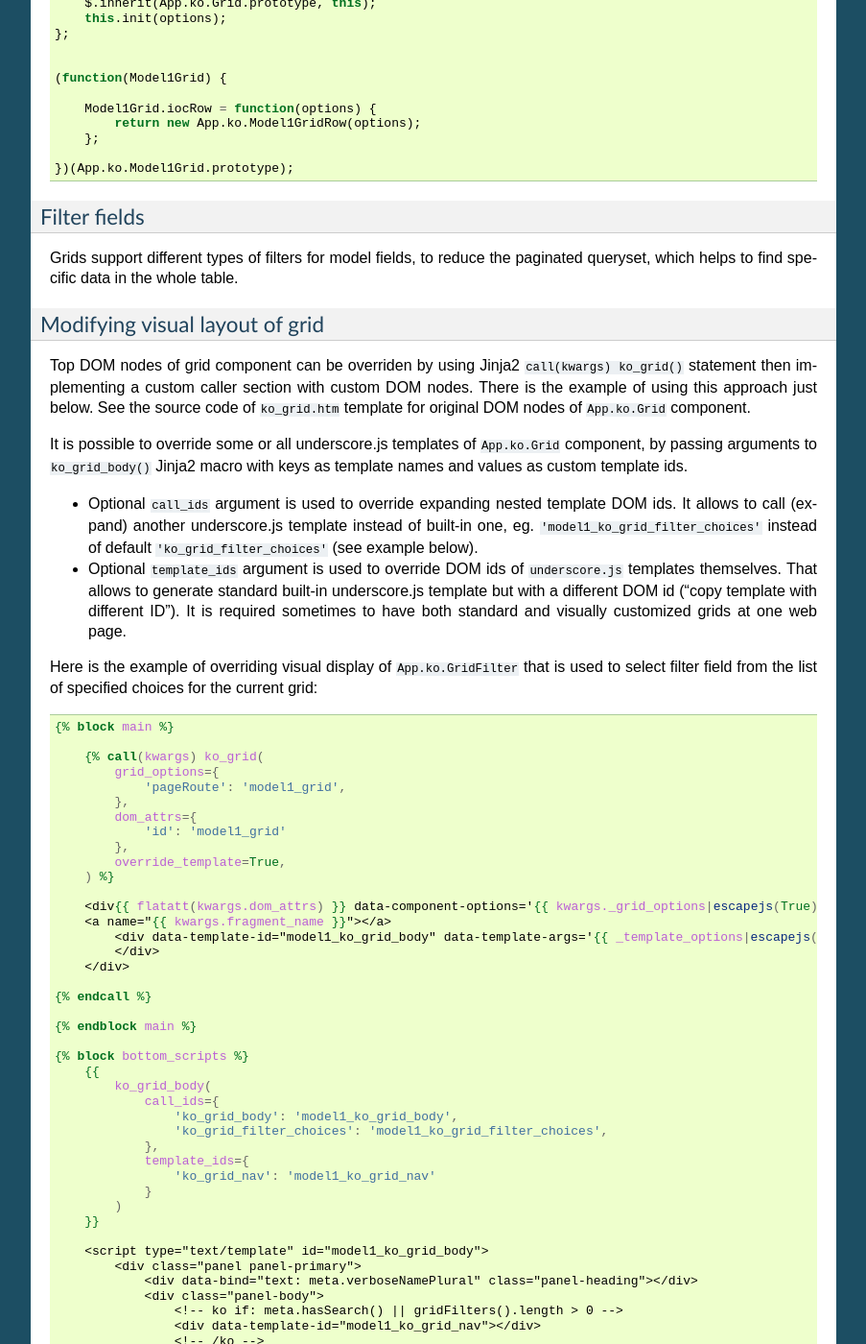
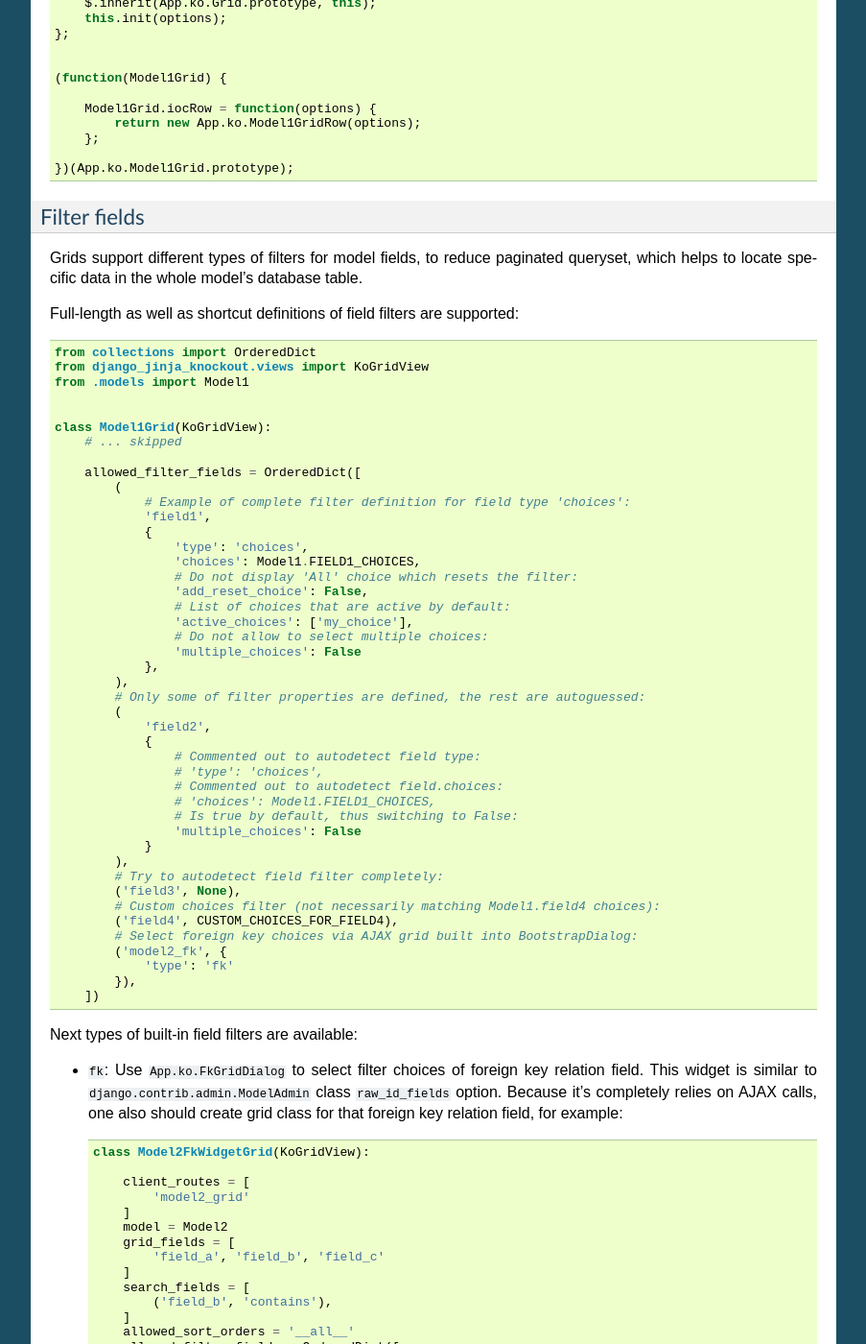
Before and after one commit to Dmitri-Sintsov/django-jinja-knockout, a Sphinx documentation site: the page built from docs/grids.rst, in a window 1280 px wide and 1400 px high, scrolled down 5029 px. Shown: the whole window at 96% size, without its empty margins (198-1101 px from the left). Built offline with Sphinx 7.4.7, drawn with Linux system fonts in a browser that asks for light colours; some of the changed text lies outside the part shown.

Commit message:
grids.rst filter fields section in progress.

```diff
--- a/docs/grids.rst
+++ b/docs/grids.rst
@@ -304,8 +304,108 @@ inputs (using grid as paginated AJAX form)::
 
 Filter fields
 ~~~~~~~~~~~~~
-Grids support different types of filters for model fields, to reduce the paginated queryset, which helps to find
-specific data in the whole table.
+Grids support different types of filters for model fields, to reduce paginated queryset, which helps to locate specific
+data in the whole model's database table.
+
+.. highlight:: python
+
+Full-length as well as shortcut definitions of field filters are supported::
+
+    from collections import OrderedDict
+    from django_jinja_knockout.views import KoGridView
+    from .models import Model1
+
+
+    class Model1Grid(KoGridView):
+        # ... skipped
+
+        allowed_filter_fields = OrderedDict([
+            (
+                # Example of complete filter definition for field type 'choices':
+                'field1',
+                {
+                    'type': 'choices',
+                    'choices': Model1.FIELD1_CHOICES,
+                    # Do not display 'All' choice which resets the filter:
+                    'add_reset_choice': False,
+                    # List of choices that are active by default:
+                    'active_choices': ['my_choice'],
+                    # Do not allow to select multiple choices:
+                    'multiple_choices': False
+                },
+            ),
+            # Only some of filter properties are defined, the rest are autoguessed:
+            (
+                'field2',
+                {
+                    # Commented out to autodetect field type:
+                    # 'type': 'choices',
+                    # Commented out to autodetect field.choices:
+                    # 'choices': Model1.FIELD1_CHOICES,
+                    # Is true by default, thus switching to False:
+                    'multiple_choices': False
+                }
+            ),
+            # Try to autodetect field filter completely:
+            ('field3', None),
+            # Custom choices filter (not necessarily matching Model1.field4 choices):
+            ('field4', CUSTOM_CHOICES_FOR_FIELD4),
+            # Select foreign key choices via AJAX grid built into BootstrapDialog:
+            ('model2_fk', {
+                'type': 'fk'
+            }),
+        ])
+
+Next types of built-in field filters are available:
+
+* ``fk``: Use ``App.ko.FkGridDialog`` to select filter choices of foreign key relation field. This widget is similar to
+  ``django.contrib.admin.ModelAdmin`` class ``raw_id_fields`` option. Because it's completely relies on AJAX calls,
+  one also should create grid class for that foreign key relation field, for example::
+
+    class Model2FkWidgetGrid(KoGridView):
+
+        client_routes = [
+            'model2_grid'
+        ]
+        model = Model2
+        grid_fields = [
+            'field_a', 'field_b', 'field_c'
+        ]
+        search_fields = [
+            ('field_b', 'contains'),
+        ]
+        allowed_sort_orders = '__all__'
+        allowed_filter_fields = OrderedDict([
+            ('field_a', None),
+            ('field_c', None),
+        ])
+
+Then add the following method to ``Model1Grid`` class, to bind 'fk' widget for field ``Model1.model2_fk`` to
+``model2_grid`` route::
+
+    class Model1Grid(KoGridView):
+
+        # ... skipped
+
+        @classmethod
+        def get_default_grid_options(cls):
+            return {
+                'fkGridOptions': {
+                    'model2_fk': {
+                        'pageRoute': 'model2_grid',
+                        # Optional setting for BootstrapDialog:
+                        'dialogOptions': {'size': 'size-wide'},
+                        # Nesting of ``App.ko.FkGridDialog`` is supported:
+                        # 'fkGridOptions': {
+                        #     'model3_fk': {
+                        #         'pageRoute': 'model3_grid'
+                        #     }
+                        # }
+                    }
+                }
+            }
+
+        # ... skipped
 
 Modifying visual layout of grid
 ~~~~~~~~~~~~~~~~~~~~~~~~~~~~~~~
@@ -371,7 +471,7 @@ the list of specified choices for the current grid::
                     <div data-template-id="model1_ko_grid_nav"></div>
                     <!-- /ko -->
                     <div data-template-id="ko_grid_table"></div>
-                    <button type="button" class="btn btn-warning">My custom button</button>
+                    <button data-bind="click: myCustomAction" type="button" class="btn btn-warning">My custom button</button>
                 </div>
             </div>
         </script>
@@ -400,3 +500,4 @@ options.separateMeta = true;
 options.pageRouteKwargs
 'pageRouteKwargs': {'model1_id': model1_id},
 using grid as paginated AJAX form
+get_default_grid_options
```
